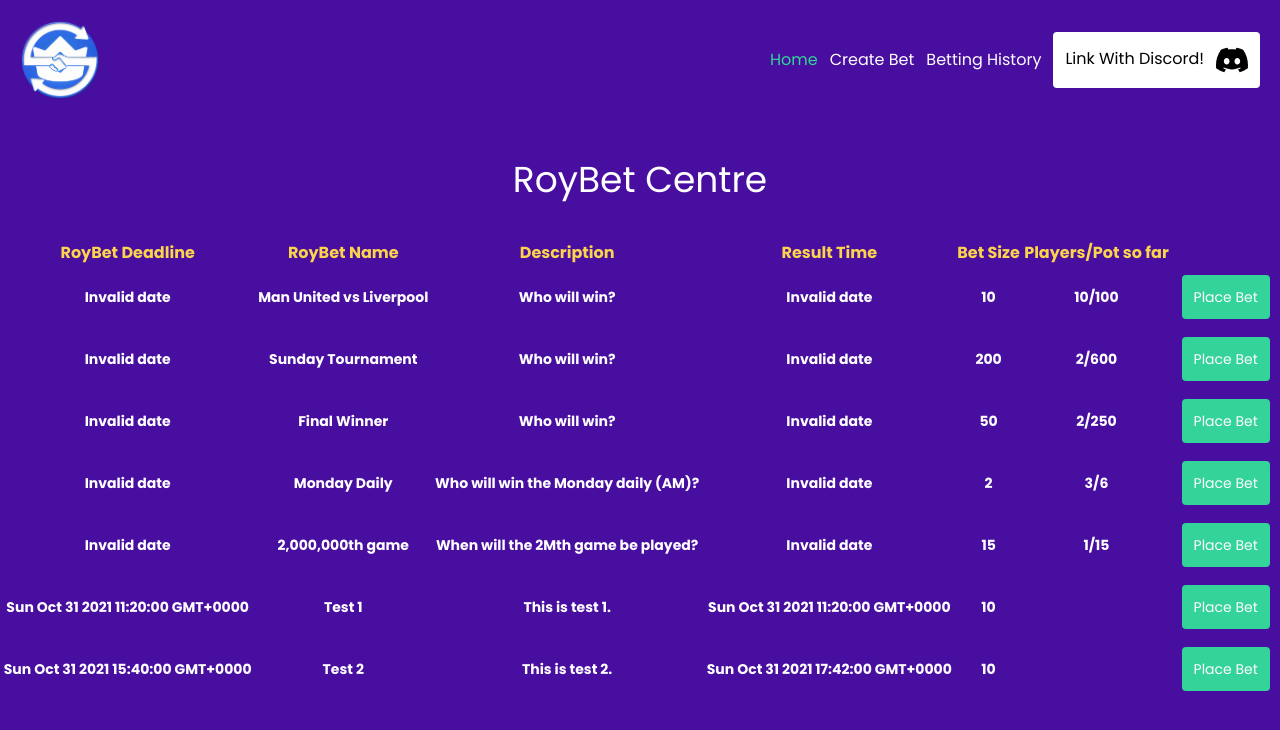
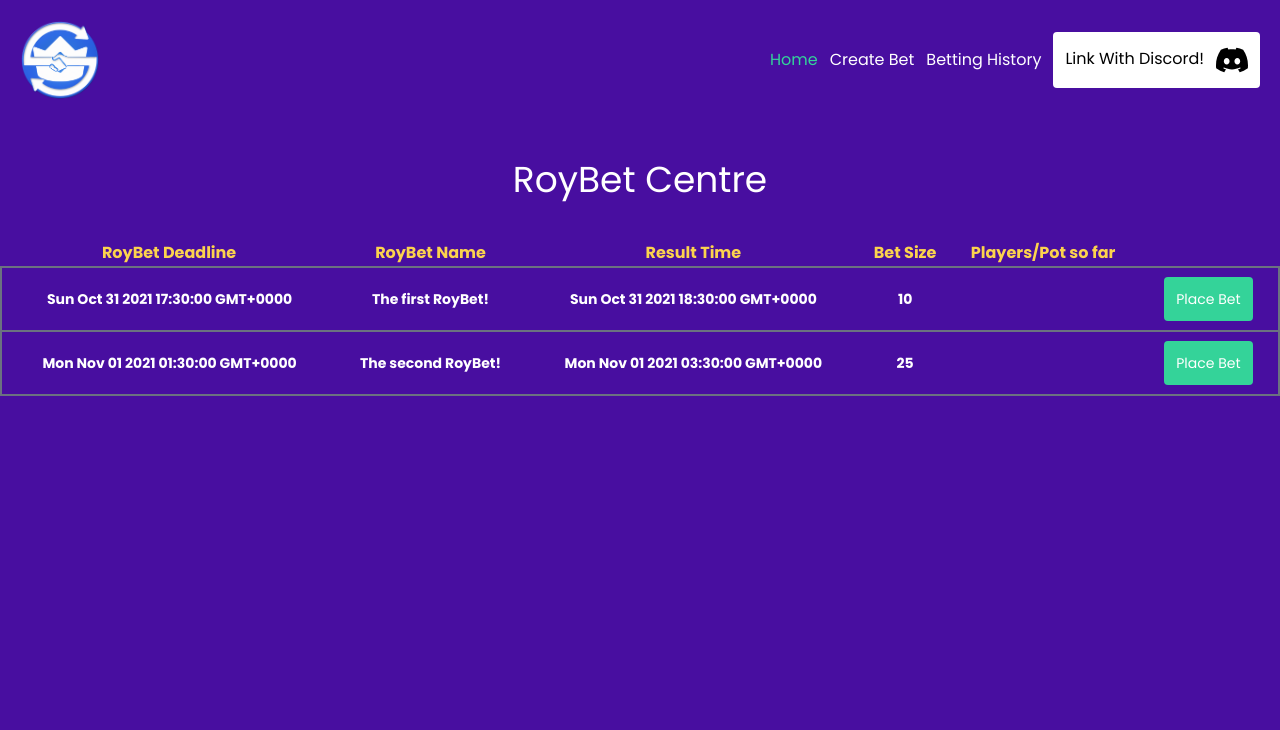
Before and after one commit to fsyntax/bet-royale, a React (Create React App) app: page / in a window 1280 px wide. Shown: the top 730 px of the page. Built offline with nearby package versions, Linux system fonts and the light colour scheme; data requests are answered from the project's data file.

Commit message:
Attempting to make a description modal

```diff
--- a/src/components/BettingTable.js
+++ b/src/components/BettingTable.js
@@ -1,13 +1,69 @@
+import { useState } from "react";
 import Moment from "react-moment";
 
 const BettingTable = (props) => {
+  const [betState, setBetState] = useState(false);
+  const [openModal, setOpenModal] = useState(false);
+
+  function placeBet() {
+    setBetState(true);
+  }
+
+  function unPlaceBet() {
+    setBetState(false);
+  }
+
+  function openDescriptionModal() {
+    setOpenModal(true);
+  }
+
   return (
+    <div className="w-full">
+      {openModal ? (
+        <>
+          <div className="text-white justify-center items-center flex overflow-x-hidden overflow-y-auto fixed inset-0 z-50 outline-none focus:outline-none">
+            <div className="relative w-auto my-6 mx-auto max-w-3xl">
+              <div className="bg-backgroundColor border-0 rounded-lg shadow-lg relative flex flex-col w-full outline-none focus:outline-none">
+                <div className="flex items-start justify-between p-5 border-b border-solid border-blueGray-200 rounded-t">
+                  <h3 className="text-3xl  font-semibold">Description</h3>
+                  <button
+                    className="p-1 ml-auto bg-transparent border-0 opacity-5 float-right text-3xl leading-none font-semibold outline-none focus:outline-none"
+                    onClick={() => setOpenModal(false)}
+                  >
+                    <span className="bg-transparent opacity-5 h-6 w-6 text-2xl block outline-none focus:outline-none">
+                      ×
+                    </span>
+                  </button>
+                </div>
+                {/*body*/}
+                <div className="relative p-6 flex-auto">
+                  <p className="my-4 text-lg leading-relaxed">
+                    {props.data.map((currentBet) => (
+                      <p>{currentBet.description}</p>
+                    ))}
+                  </p>
+                </div>
+                {/*footer*/}
+                <div className="flex items-center justify-end p-6 border-t border-solid border-blueGray-200 rounded-b">
+                  <button
+                    className="text-red-500 background-transparent font-bold uppercase px-6 py-2 text-sm outline-none focus:outline-none mr-1 mb-1 ease-linear transition-all duration-150"
+                    type="button"
+                    onClick={() => setOpenModal(false)}
+                  >
+                    Close
+                  </button>
+                </div>
+              </div>
+            </div>
+          </div>
+          <div className="opacity-25 fixed inset-0 z-40 bg-black"></div>
+        </>
+      ) : null}
       <table className="w-full">
         <thead>
           <tr>
             <th className="text-yellow-300">RoyBet Deadline</th>
             <th className="text-yellow-300">RoyBet Name</th>
-          <th className="text-yellow-300">Description</th>
             <th className="text-yellow-300">Result Time</th>
             <th className="text-yellow-300">Bet Size</th>
             <th className="text-yellow-300">Players/Pot so far</th>
@@ -15,26 +71,45 @@ const BettingTable = (props) => {
         </thead>
         <tbody>
           {props.data.map((currentBet) => (
-          <tr className="text-sm hover:bg-indigo-400" key={currentBet.name}>
+            <tr
+              className="text-sm hover:bg-indigo-400 border-2 border-gray-500"
+              key={currentBet.name}
+              onClick={openDescriptionModal}
+            >
               <th>
-              <Moment date={currentBet.deadline}>{currentBet.deadline}</Moment>
+                <Moment date={currentBet.deadline}>
+                  {currentBet.deadline}
+                </Moment>
               </th>
               <th>{currentBet.name}</th>
-            <th>{currentBet.description}</th>
               <th>
                 <Moment date={currentBet.results}>{currentBet.results}</Moment>
               </th>
               <th>{currentBet.size}</th>
               <th>{currentBet.currentBets}</th>
               <th>
-              <button className="outline-none rounded bg-green-400 text-white p-3 m-2">
+                {!betState && (
+                  <button
+                    className="outline-none rounded bg-green-400 text-white p-3 m-2"
+                    onClick={placeBet}
+                  >
                     Place Bet
                   </button>
+                )}
+                {betState && (
+                  <button
+                    className="outline-none rounded bg-red-400 text-white p-3 m-2"
+                    onClick={unPlaceBet}
+                  >
+                    Bet Placed
+                  </button>
+                )}
               </th>
             </tr>
           ))}
         </tbody>
       </table>
+    </div>
   );
 };
 
--- a/src/db.json
+++ b/src/db.json
@@ -1,72 +1,22 @@
 {
   "currentBets": [
     {
-      "id": 1,
-      "deadline": "24/10/2021 16:00",
-      "name": "Man United vs Liverpool",
-      "description": "Who will win?",
-      "results": "24/10/2021 21:00",
+      "id": 2996,
+      "deadline": "2021-10-31T17:30",
+      "name": "The first RoyBet!",
+      "description": "This is the first RoyBet on this website!",
+      "results": "2021-10-31T18:30",
       "size": "10",
-      "currentBets": "10/100",
-      "maxBetters": "100"
+      "maxBetters": "1000"
     },
     {
-      "id": 2,
-      "deadline": "24/10/2021 16:59",
-      "name": "Sunday Tournament",
-      "description": "Who will win?",
-      "results": "24/10/2021 21:00",
-      "size": "200",
-      "currentBets": "2/600",
-      "maxBetters": "600"
-    },
-    {
-      "id": 3,
-      "deadline": "24/10/2021 17:30",
-      "name": "Final Winner",
-      "description": "Who will win?",
-      "results": "24/10/2021 17:40",
-      "size": "50",
-      "currentBets": "2/250",
-      "maxBetters": "250"
-    },
-    {
-      "id": 4,
-      "deadline": "25/10/2021 09:58",
-      "name": "Monday Daily",
-      "description": "Who will win the Monday daily (AM)?",
-      "results": "24/10/2021 09:58",
-      "size": "2",
-      "currentBets": "3/6",
-      "maxBetters": "6"
-    },
-    {
-      "id": 5,
-      "deadline": "26/10/2021 09:58",
-      "name": "2,000,000th game",
-      "description": "When will the 2Mth game be played?",
-      "results": "30/10/2021 10:40",
-      "size": "15",
-      "currentBets": "1/15",
-      "maxBetters": "15"
-    },
-    {
-      "id": 8151,
-      "deadline": "2021-10-31T11:20",
-      "name": "Test 1",
-      "description": "This is test 1.",
-      "results": "2021-10-31T11:20",
-      "size": "10",
-      "maxBetters": "125"
-    },
-    {
-      "id": 9601,
-      "deadline": "2021-10-31T15:40",
-      "name": "Test 2",
-      "description": "This is test 2.",
-      "results": "2021-10-31T17:42",
-      "size": "10",
-      "maxBetters": "1000"
+      "id": 6159,
+      "deadline": "2021-11-01T01:30",
+      "name": "The second RoyBet!",
+      "description": "This is the second RoyBet on this website!\t",
+      "results": "2021-11-01T03:30",
+      "size": "25",
+      "maxBetters": "500"
     }
   ],
   "betHistory": [
```
Lines whose indentation alone changed are shown as unchanged.
